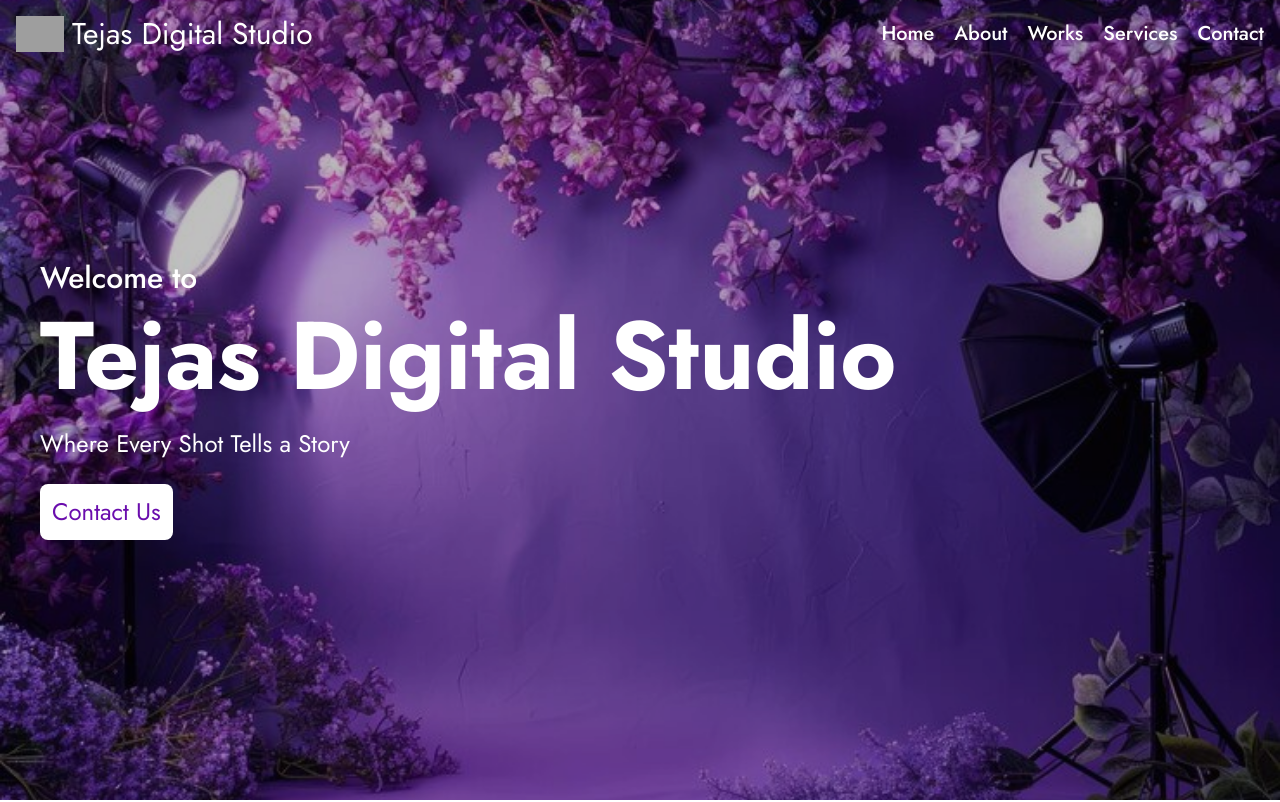
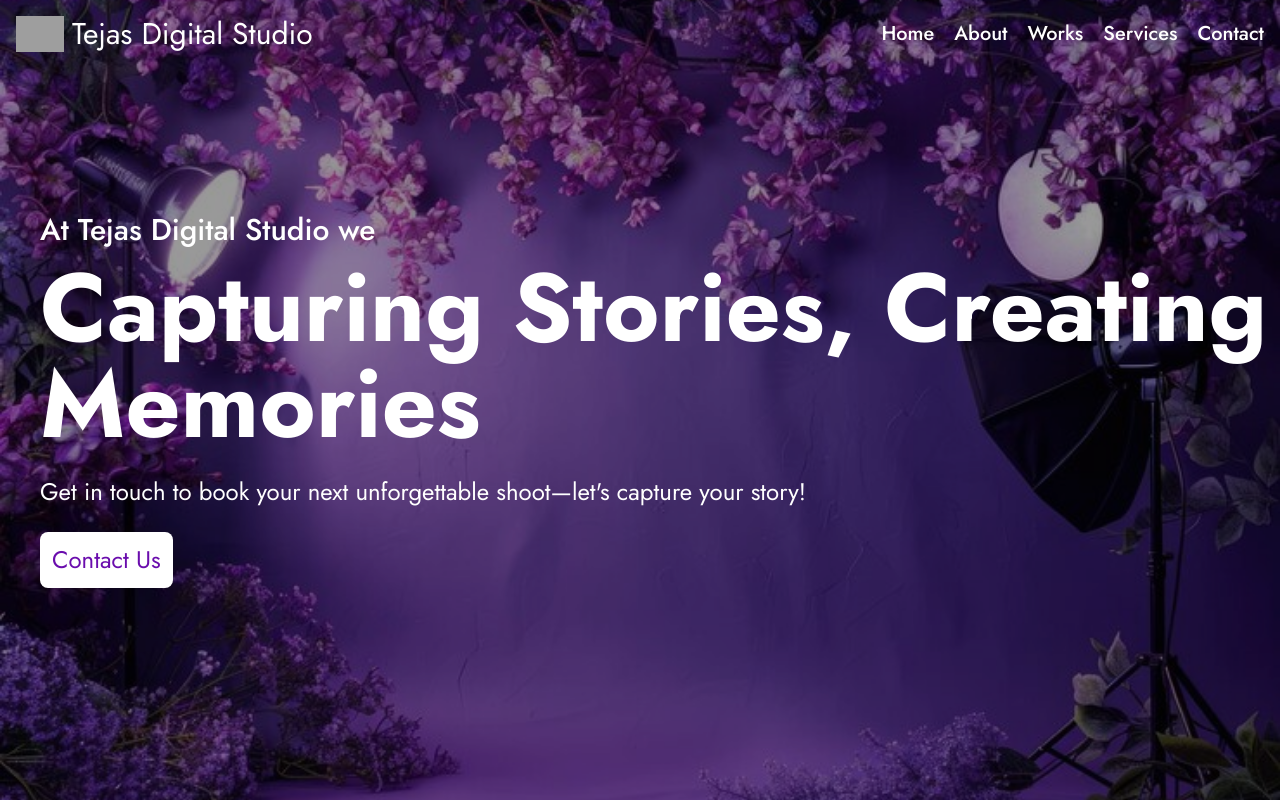
Before and after one commit to TejasNReddy/Tejas_digital_studio, a React (Vite) app: page / in a window 1280 px wide. Shown: the top 802 px of the page. Built offline with nearby package versions, Linux system fonts and the light colour scheme; grey boxes are pictures that could not be loaded.

Commit message:
all done

```diff
--- a/src/App.tsx
+++ b/src/App.tsx
@@ -7,6 +7,7 @@ import Contact from "./Pages/Contact";
 import Navbar from "./Components/Navbar/Navbar";
 import Footer from "./Components/Footer/Footer";
 import ScrollToTop from "./Hooks/ScrollToTop";
+import PageNotFound from "./Pages/PageNotFound";
 
 export default function App() {
   return (
@@ -19,6 +20,7 @@ export default function App() {
         <Route path="/Services" element={<Services />} />
         <Route path="/Works" element={<Works />} />
         <Route path="/Contact" element={<Contact />} />
+        <Route path="*" element={<PageNotFound />} />
       </Routes>
       <Footer />
     </>
--- a/src/Components/Footer/Footer.tsx
+++ b/src/Components/Footer/Footer.tsx
@@ -1,6 +1,5 @@
 import React from "react";
-import footerBG from "../../assets/footerBG.jpg";
-// import logo from "../../assets/icon.png";
+import footerBG from "../../assets/footerbackground.jpg";
 import mailIcon from "../../assets/mail.png";
 import iphoneIcon from "../../assets/iphone.png";
 import locationIcon from "../../assets/location.png";
@@ -9,16 +8,15 @@ import { motion } from "framer-motion";
 const Footer: React.FC = () => {
   return (
     <div
-      className="relative  bg-cover bg-center text-[#cccccc] flex items-center "
+      className="relative  bg-cover bg-right lg:bg-center text-[#cccccc] flex items-center "
       style={{ backgroundImage: `url(${footerBG})` }}
     >
-      <div className="absolute inset-0 bg-black bg-opacity-10 z-0" />
+      <div className="absolute inset-0 bg-black bg-opacity-50" />
 
       <div className="relative z-10 px-[2rem] py-[2rem] lg:px-[10rem]">
         <div className="flex flex-col  lg:flex-row">
           <div className="flex flex-col   gap-10    lg:flex-row lg:gap-[5rem] ">
             <div className="flex flex-col  lg:w-[30%] ">
-              {/* <img src={logo} alt="logo" className="h-20 w-20" /> */}
               <h1 className="text-white text-[1.125rem] font-bold ">
                 Tejas Photo Studio
               </h1>
--- a/src/Components/Home/Hero/HeroSwiper.tsx
+++ b/src/Components/Home/Hero/HeroSwiper.tsx
@@ -24,11 +24,7 @@ const HeroSwiper: React.FC = () => {
           >
             <div className="absolute inset-0 bg-black opacity-35 lg:opacity-30" />
             <div className=" z-10 text-white ml-10 flex flex-col gap-3">
-              <h5
-                className="lg:text-3xl text-2xl font-medium"
-              >
-                Welcome to{" "}
-              </h5>
+              <h5 className="lg:text-3xl text-2xl font-medium">Welcome to </h5>
               <h1 className="text-5xl font-bold lg:text-8xl">
                 Tejas Digital Studio
               </h1>
@@ -51,14 +47,17 @@ const HeroSwiper: React.FC = () => {
             className="w-full h-full bg-right lg:bg-center bg-no-repeat bg-cover flex items-center justify-baseline"
             style={{ backgroundImage: `url(${slider_image1})` }}
           >
-            <div className="absolute inset-0 bg-black opacity-35 lg:opacity-25" />
+            <div className="absolute inset-0 bg-black opacity-35 lg:opacity-40" />
             <div className=" z-10 text-white ml-10 flex flex-col gap-3">
-              <h5 className="lg:text-3xl text-2xl font-medium">Welcome to </h5>
-              <h1 className="text-5xl font-bold lg:text-8xl">
-                Tejas Digital Studio
+              <h5 className="lg:text-3xl text-2xl font-medium">
+                At Tejas Digital Studio we
+              </h5>
+              <h1 className="text-3xl font-bold lg:text-8xl">
+                Capturing Stories, Creating Memories
               </h1>
               <p className="lg:text-2xl text-xl mt-3">
-                Where Every Shot Tells a Story
+                Get in touch to book your next unforgettable shoot—let's capture
+                your story!
               </p>
               <Link
                 to="/Contact"
--- /dev/null
+++ b/src/Pages/PageNotFound.tsx
@@ -0,0 +1,33 @@
+import { useEffect, useState } from "react";
+import { useNavigate } from "react-router-dom";
+
+const PageNotFound = () => {
+  const [timer, setTimer] = useState<number>(0);
+  const navigate = useNavigate();
+
+  useEffect(() => {
+    const interval = setInterval(() => {
+      setTimer((prevTimer) => prevTimer + 1);
+    }, 1000);
+
+    if (timer === 6) {
+      navigate("/");
+    }
+
+    return () => {
+      clearInterval(interval);
+    };
+  }, [timer, navigate]);
+
+  return (
+    <div className="w-full h-[70vh] bg-primary_purple font-primary-font flex items-center justify-center">
+      <div className="flex flex-col items-center gap-2">
+        <h1 className="font-bold text-9xl text-white">404</h1>
+        <h1 className="font-medium text-3xl text-white">PAGE NOT FOUND</h1>
+        <h2 className="text-xl text-white">Redirecting in {5 - timer} seconds...</h2>
+      </div>
+    </div>
+  );
+};
+
+export default PageNotFound;
```
Also changed, not shown: src/assets/footerbackground.jpg (added).
